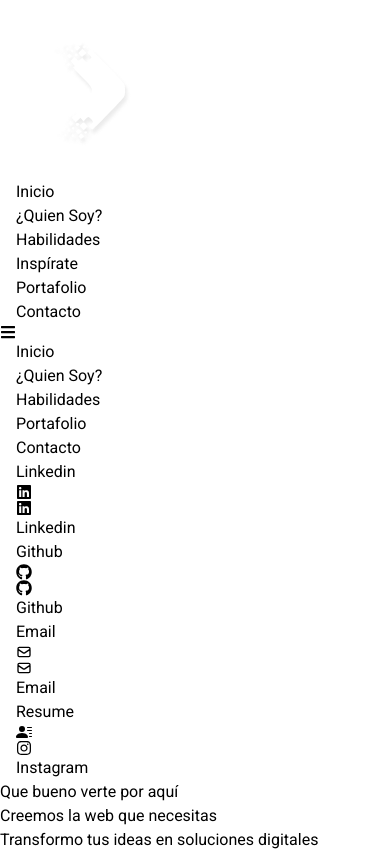
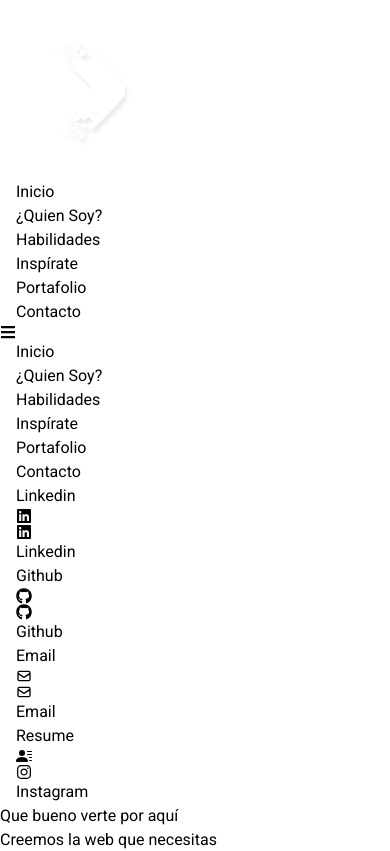
Before and after one commit to japrweb/portfolio, a React (Vite) app: page / in a window 390 px wide. Shown: the top 851 px of the page. Built offline with nearby package versions, Linux system fonts and the light colour scheme.

Commit message:
optionMenuMobile

```diff
--- a/src/components/Navbar.jsx
+++ b/src/components/Navbar.jsx
@@ -103,6 +103,11 @@ function Navbar() {
           </Link>
         </li>
         <li className="hover:text-[#1A7F64] hover:scale-110 duration-700">
+          <Link onClick={handleClick} to="inspiracion" smooth={true} duration={800}>
+            Inspírate
+          </Link>
+        </li>
+        <li className="hover:text-[#1A7F64] hover:scale-110 duration-700">
           <Link onClick={handleClick} to="work" smooth={true} duration={800}>
             Portafolio
           </Link>
```
